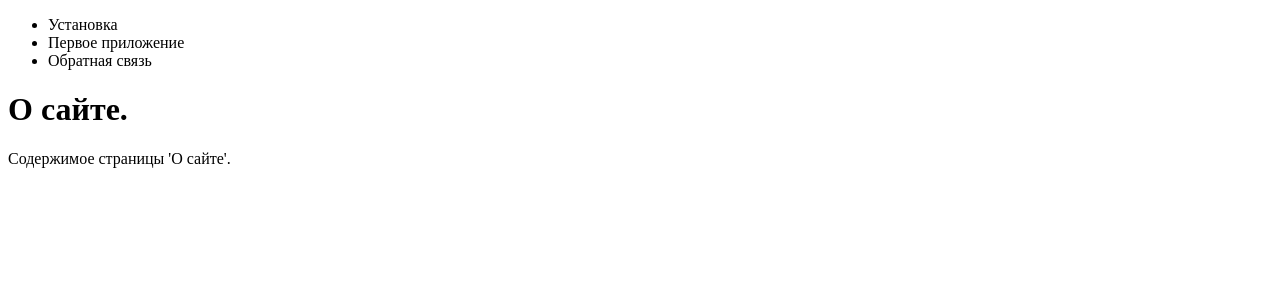
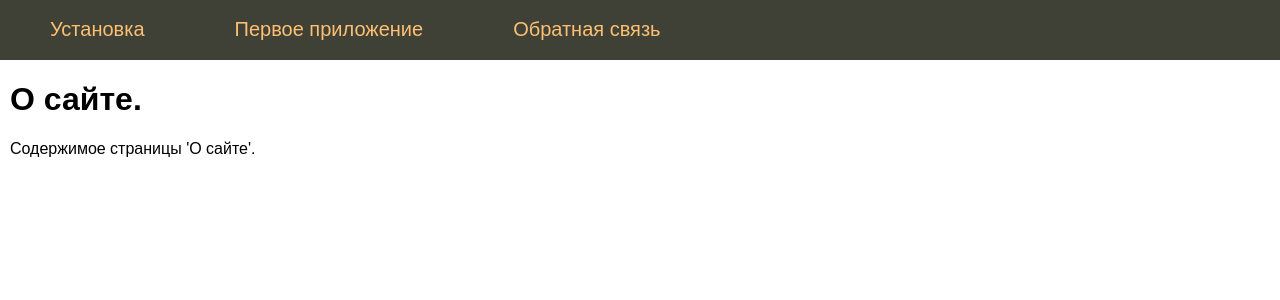
Before and after one commit to RuslanSayfullin/flsite, a Flask app: page /about in a window 1280 px wide. Shown: the top 300 px of the page. Run offline with Flask 2, Linux system fonts and the light colour scheme.

Commit message:
Добавили, static  и стили.

```diff
--- /dev/null
+++ b/static/css/styles.css
@@ -0,0 +1,124 @@
+html, body {
+	font-family: 'Arial';
+	margin: 0;
+	padding: 0;
+	height: 100%;
+	width: 100%;
+}
+
+a {
+	color: #0059b2;
+	text-decoration: none;
+}
+a:hover {
+	color: #CC0000;
+	text-decoration: underline;
+}
+
+.clear {clear: both;}
+
+ul.mainmenu {
+	list-style: none;
+	background: #3F4137;
+	height: 60px;
+	margin: 0;
+	padding: 0;
+	color: #fdc073;
+	font-size: 20px;
+	overflow: hidden;
+}
+ul.mainmenu li {
+	float: left;
+	margin: 18px 40px 0 50px;
+}
+ul.mainmenu li.last {float: right;}
+
+ul.mainmenu li a {
+	color: #fdc073;
+	text-decoration: none;
+}
+ul.mainmenu li a:hover {
+	color: #FDA83D;
+}
+
+div.content {
+	margin: 10px;
+}
+
+.form-contact label {
+	display: inline-block;
+	min-width: 80px;
+}
+.form-contact p {margin: 10px 0 10px 0;}
+.form-contact input[type=submit], textarea {
+	font-size: 16px;
+}
+
+.form-contact .invalid {
+	background: #FF9898;
+}
+.form-contact .invalid-feedback {
+	color: #CC0000;
+}
+
+.flash {padding: 10px;}
+.flash.success {
+	border: 1px solid #21DB56;
+	background: #AEFFC5;
+}
+.flash.error {
+	border: 1px solid #FF4343;
+	background: #FF9C9C;
+}
+
+ul.list-posts {
+	list-style: none;
+	margin: 0;
+	padding: 0;
+	max-width: 600px;
+}
+ul.list-posts li {
+	margin: 20px 0 0 0;
+	border: 1px solid #eee;
+}
+ul.list-posts .title {
+	margin: 0;
+	padding: 5px;
+	background: #eee;
+}
+ul.list-posts .annonce {
+	margin: 0;
+	padding: 10px 5px 10px 5px;
+}
+
+.profile-ava {
+	width: 130px;
+	text-align: center;
+	overflow: hidden;
+	background: #eee;
+	padding: 10px;
+}
+.profile-ava img {max-width: 150px; height: auto;}
+
+.profile-load {
+	margin-top: 10px;
+	overflow: hidden;
+	max-width: 150px;
+}
+.profile-load input[type=submit], input[type=file] {
+	width: 100%;
+	font-size: 18px;
+}
+.profile-load p {
+	padding: 0;
+	margin: 5px 0 0 0;
+}
+
+.profile-panel {padding: 0 0 0 10px;}
+ul.profile-info {
+	list-style: none;
+	margin: 10px 0 0 0;
+	padding: 0;
+	color: #7E652F;
+}
+ul.profile-info li {margin-top: 10px;}
--- a/templates/base.html
+++ b/templates/base.html
@@ -2,6 +2,7 @@
 <html lang="ru">
 <head>
     <meta charset="UTF-8">
+    <link type="text/css" href="{{ url_for('static', filename='css/styles.css')}}" rel="stylesheet" />
     {% block title %}
       {% if title %}
           <title>{{ title }}</title>
@@ -13,13 +14,14 @@
 <body>
   {% block content %}
     {% block mainmenu %}
-      <ul>
+      <ul class="mainmenu">
       {% for m in menu %}
           <li>{{ m }}</li>
       {% endfor %}
       </ul>
     {% endblock mainmenu %}
-
+    <div class="clear"></div>
+    <div class="content">
     {% if title %}
         <h1>{{ title }}</h1>
     {% else %}
@@ -27,5 +29,6 @@
     {% endif %}
 
   {% endblock content %}
+    </div>
 </body>
 </html>
```
